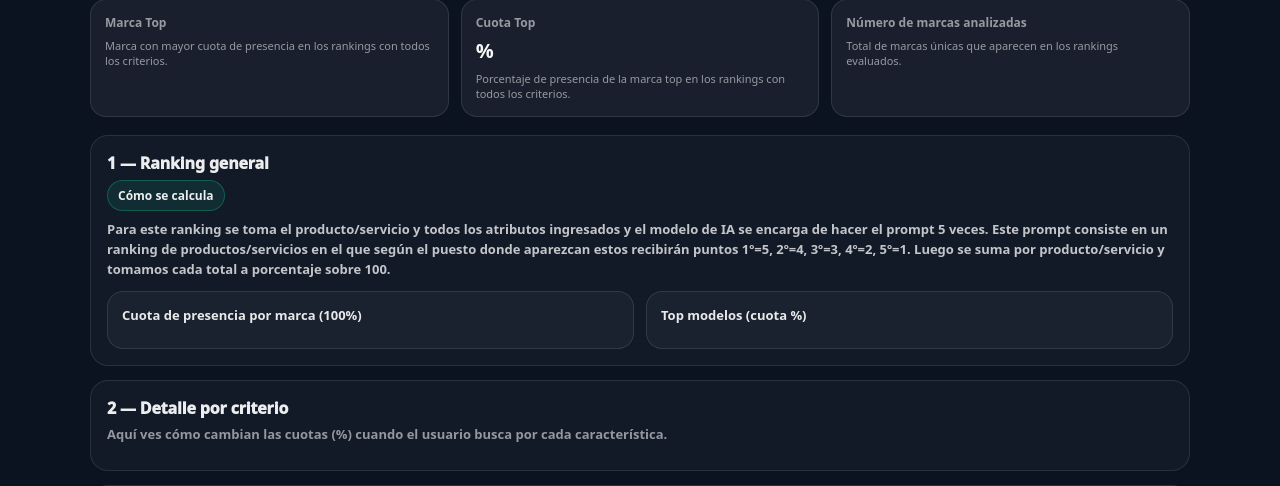
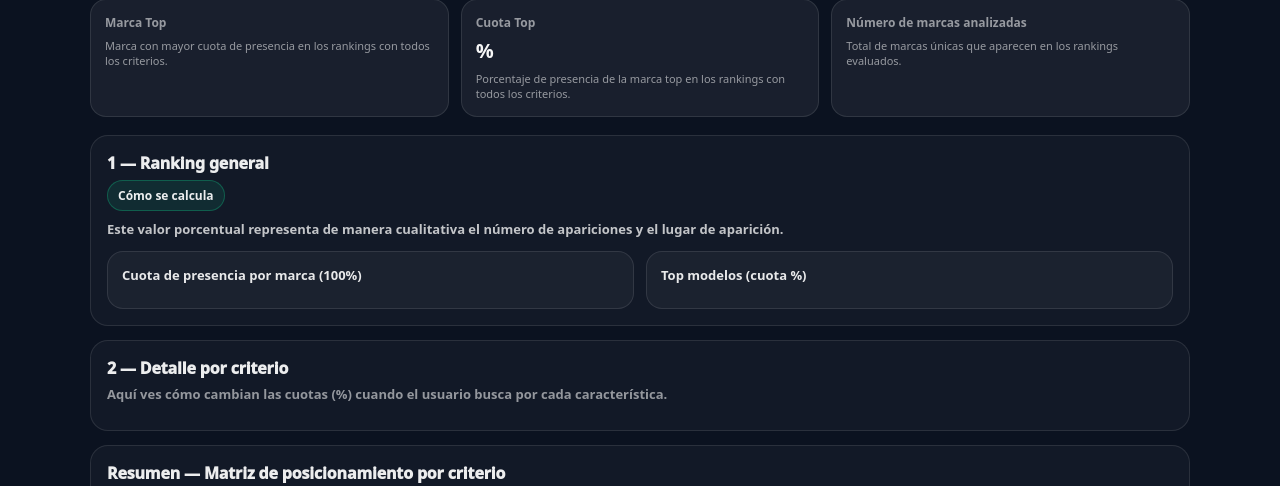
Before and after one commit to Mathnalytics17/mvpGoaisoBack, a Django app: template backend/apps/base/templates/report_print.html in a window 1280 px wide. Shown: the part 152-638 px from the top of the page. Run offline with Django 5.2, Linux system fonts and the light colour scheme; the template is opened without the code that fills it, so the values that code supplies are empty.

Commit message:
cambios en descripcion

```diff
--- a/backend/apps/base/templates/report_print.html
+++ b/backend/apps/base/templates/report_print.html
@@ -420,7 +420,7 @@
 
         <span class="status-pill">Cómo se calcula</span>
         <p class="status-note">
-          Para este ranking se toma el producto/servicio y todos los atributos ingresados y el modelo de IA se encarga de hacer el prompt 5 veces. Este prompt consiste en un ranking de productos/servicios en el que según el puesto donde aparezcan estos recibirán puntos <strong>1º=5</strong>, <strong>2º=4</strong>, <strong>3º=3</strong>, <strong>4º=2</strong>, <strong>5º=1</strong>. Luego se suma por producto/servicio y tomamos cada total a <strong>porcentaje sobre 100</strong>.
+          Este valor porcentual representa de manera cualitativa el número de apariciones y el lugar de aparición.
         </p>
 
         <div class="charts-grid">
--- a/frontend/src/pages/results/[uuid]/index.tsx
+++ b/frontend/src/pages/results/[uuid]/index.tsx
@@ -294,10 +294,7 @@ export default function ResultsPage() {
                 Cómo se calcula
               </span>
               <p className="status-note">
-                Para este ranking se toma el producto/servicio y todos los atributos ingresados y el modelo de IA se encarga de hacer el prompt 5 veces. Este prompt consiste en un ranking de productos/servicios en el que segun el puesto donde aparezcan estos recibiran puntos <strong>1º=5</strong>, <strong>2º=4</strong>,{" "}
-                <strong>3º=3</strong>, <strong>4º=2</strong>, <strong>5º=1</strong>. Luego se toma se suma por producto/servicio y tomamos cada total a{" "}
-                <strong>porcentaje sobre 100</strong>.
-              </p>
+                Este valor porcentual representa de manera cualitativa el número de apariciones y el lugar de aparición.</p>
             </div>
 
             <div className="charts-grid">
```
